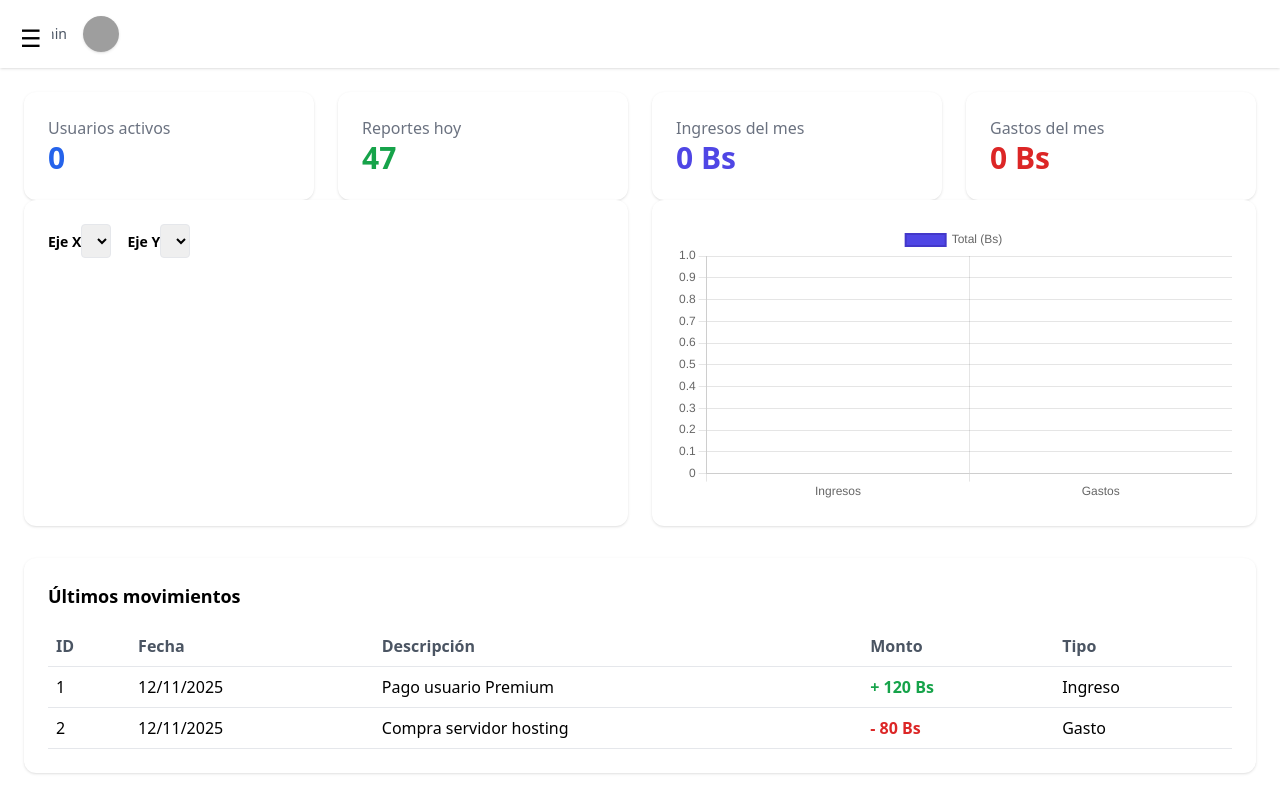
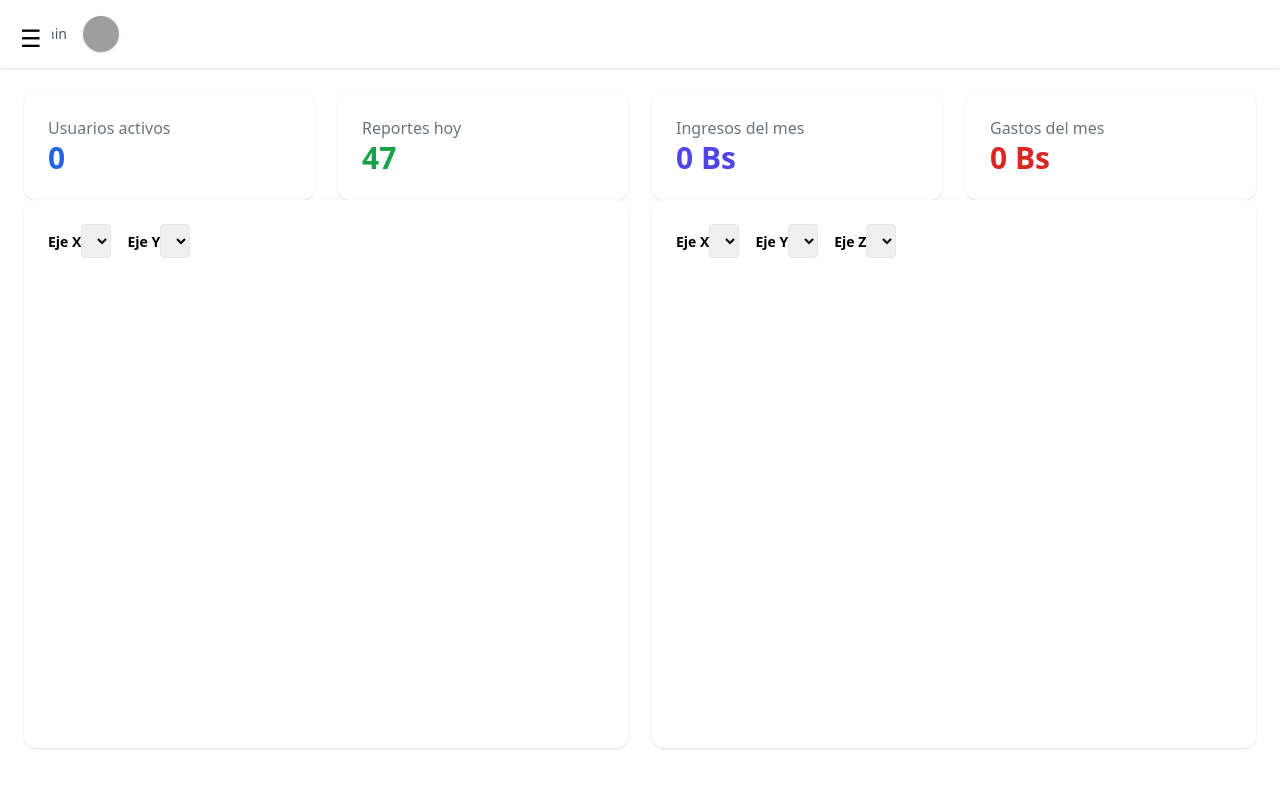
Before and after one commit to NiltonGarnica/WebApp, an Angular app: page /dashboard in a window 1280 px wide. Shown: the top 797 px of the page. Built offline with nearby package versions, Linux system fonts and the light colour scheme; sample sign-in values are in the browser's storage; grey boxes are pictures that could not be loaded.

Commit message:
Dashboard instalacion de plotly.js

```diff
--- a/package.json
+++ b/package.json
@@ -31,6 +31,7 @@
     "@angular/router": "^21.0.0",
     "chart.js": "^4.5.1",
     "ng2-charts": "^8.0.0",
+    "plotly.js-dist-min": "^3.3.1",
     "rxjs": "~7.8.0",
     "tslib": "^2.3.0",
     "xlsx": "^0.18.5"
--- a/src/app/components/grafico-ingresos-gastos/grafico-ingresos-gastos.html
+++ b/src/app/components/grafico-ingresos-gastos/grafico-ingresos-gastos.html
@@ -1,3 +1,24 @@
-<div style="width:100%; height:100%; display:flex; justify-content:center; align-items:center;">
-  <canvas #canvas width="400" height="200"></canvas>
+<div class="flex gap-4 mb-4">
+  <div>
+    <label class="text-sm font-semibold">Eje X</label>
+    <select [(ngModel)]="ejeX" (change)="render3D()" class="border p-1 rounded">
+      <option *ngFor="let col of columnas" [value]="col">{{ col }}</option>
+    </select>
+  </div>
+
+  <div>
+    <label class="text-sm font-semibold">Eje Y</label>
+    <select [(ngModel)]="ejeY" (change)="render3D()" class="border p-1 rounded">
+      <option *ngFor="let col of columnas" [value]="col">{{ col }}</option>
+    </select>
+  </div>
+
+  <div>
+    <label class="text-sm font-semibold">Eje Z</label>
+    <select [(ngModel)]="ejeZ" (change)="render3D()" class="border p-1 rounded">
+      <option *ngFor="let col of columnas" [value]="col">{{ col }}</option>
+    </select>
+  </div>
 </div>
+
+<div #plot class="w-full h-[450px]"></div>
--- a/src/app/components/grafico-ingresos-gastos/grafico-ingresos-gastos.ts
+++ b/src/app/components/grafico-ingresos-gastos/grafico-ingresos-gastos.ts
@@ -1,58 +1,92 @@
-import { Component, Input, ElementRef, ViewChild, AfterViewInit } from '@angular/core';
+import {
+  Component,
+  Input,
+  AfterViewInit,
+  OnChanges,
+  SimpleChanges,
+  ElementRef,
+  ViewChild
+} from '@angular/core';
 import { CommonModule } from '@angular/common';
-import {
-  Chart,
-  BarController,
-  BarElement,
-  CategoryScale,
-  LinearScale,
-  Tooltip,
-  Legend
-} from 'chart.js';
+import { FormsModule } from '@angular/forms';
 
-Chart.register(BarController, BarElement, CategoryScale, LinearScale, Tooltip, Legend);
+import Plotly from 'plotly.js-dist-min';
 
 @Component({
   selector: 'app-grafico-ingresos-gastos',
   standalone: true,
-  imports: [CommonModule],
+  imports: [CommonModule, FormsModule],
   templateUrl: './grafico-ingresos-gastos.html',
 })
-export class GraficoIngresosGastosComponent implements AfterViewInit {
+export class GraficoIngresosGastosComponent
+  implements AfterViewInit, OnChanges {
 
-  @Input() ingresos: number = 0;
-  @Input() gastos: number = 0;
+  @Input() datos: any[] = [];
 
-  @ViewChild('canvas') canvas!: ElementRef<HTMLCanvasElement>;
-  chart!: Chart;
+  @ViewChild('plot') plot!: ElementRef<HTMLDivElement>;
+
+  columnas: string[] = [];
+  ejeX = '';
+  ejeY = '';
+  ejeZ = '';
 
   ngAfterViewInit() {
-    this.generarGrafico();
+    if (this.datos.length > 0) {
+      this.initColumnas();
+      this.render3D();
+    }
   }
 
-  generarGrafico() {
-    this.chart = new Chart(this.canvas.nativeElement, {
-      type: 'bar',
-      data: {
-        labels: ['Ingresos', 'Gastos'],
-        datasets: [
-          {
-            label: 'Total (Bs)',
-            data: [this.ingresos, this.gastos],
-            backgroundColor: ['#4F46E5', '#DC2626'],
-            borderColor: ['#4338CA', '#B91C1C'],
-            borderWidth: 2
-          }
-        ]
+  ngOnChanges(changes: SimpleChanges) {
+    if (changes['datos'] && this.datos.length > 0) {
+      this.initColumnas();
+      this.render3D();
+    }
+  }
+
+  initColumnas() {
+    this.columnas = Object.keys(this.datos[0]);
+
+    if (!this.ejeX) this.ejeX = this.columnas[0];
+    if (!this.ejeY) this.ejeY = this.columnas[1] || this.columnas[0];
+    if (!this.ejeZ) {
+      this.ejeZ =
+        this.columnas.find(c => !isNaN(Number(this.datos[0][c]))) ||
+        this.columnas[0];
+    }
+  }
+
+  render3D() {
+    if (!this.plot) return;
+
+    const x = this.datos.map(d => d[this.ejeX]);
+    const y = this.datos.map(d => d[this.ejeY]);
+    const z = this.datos.map(d => Number(d[this.ejeZ]) || 0);
+
+    const trace = {
+      x,
+      y,
+      z,
+      mode: 'markers',
+      type: 'scatter3d',
+      marker: {
+        size: 4,
+        color: z,
+        colorscale: 'Viridis',
+        opacity: 0.8
+      }
+    };
+
+    const layout = {
+      title: 'Visualización 3D (X, Y, Z)',
+      scene: {
+        xaxis: { title: this.ejeX },
+        yaxis: { title: this.ejeY },
+        zaxis: { title: this.ejeZ }
       },
-      options: {
-        responsive: true,
-        scales: {
-          y: {
-            beginAtZero: true
-          }
-        }
-      }
-    });
+      margin: { l: 0, r: 0, b: 0, t: 40 }
+    };
+
+    Plotly.newPlot(this.plot.nativeElement, [trace], layout);
   }
 }
--- a/src/app/components/panel-central/panel-central.html
+++ b/src/app/components/panel-central/panel-central.html
@@ -6,11 +6,11 @@
   </div>
 
   <!-- Derecha: ingresos vs gastos -->
-    <div class="p-6 bg-white rounded-xl shadow">
-    <app-grafico-ingresos-gastos
-      [ingresos]="ingresos"
-      [gastos]="gastos">
-    </app-grafico-ingresos-gastos>
-  </div>
+  <div class="p-6 bg-white rounded-xl shadow">
+  <app-grafico-ingresos-gastos
+    [datos]="datos">
+  </app-grafico-ingresos-gastos>
+</div>
+
 
 </div>
--- a/src/app/pages/dashboard/dashboard.html
+++ b/src/app/pages/dashboard/dashboard.html
@@ -17,7 +17,6 @@
     </app-panel-central>
 
     <!-- TABLA -->
-    <app-tabla-movimientos></app-tabla-movimientos>
 
   </main>
 
--- /dev/null
+++ b/src/types/plotly.d.ts
@@ -0,0 +1 @@
+declare module 'plotly.js-dist-min';
```
Also changed, not shown: 1 other file (tests, documents, lock files or other folders).
